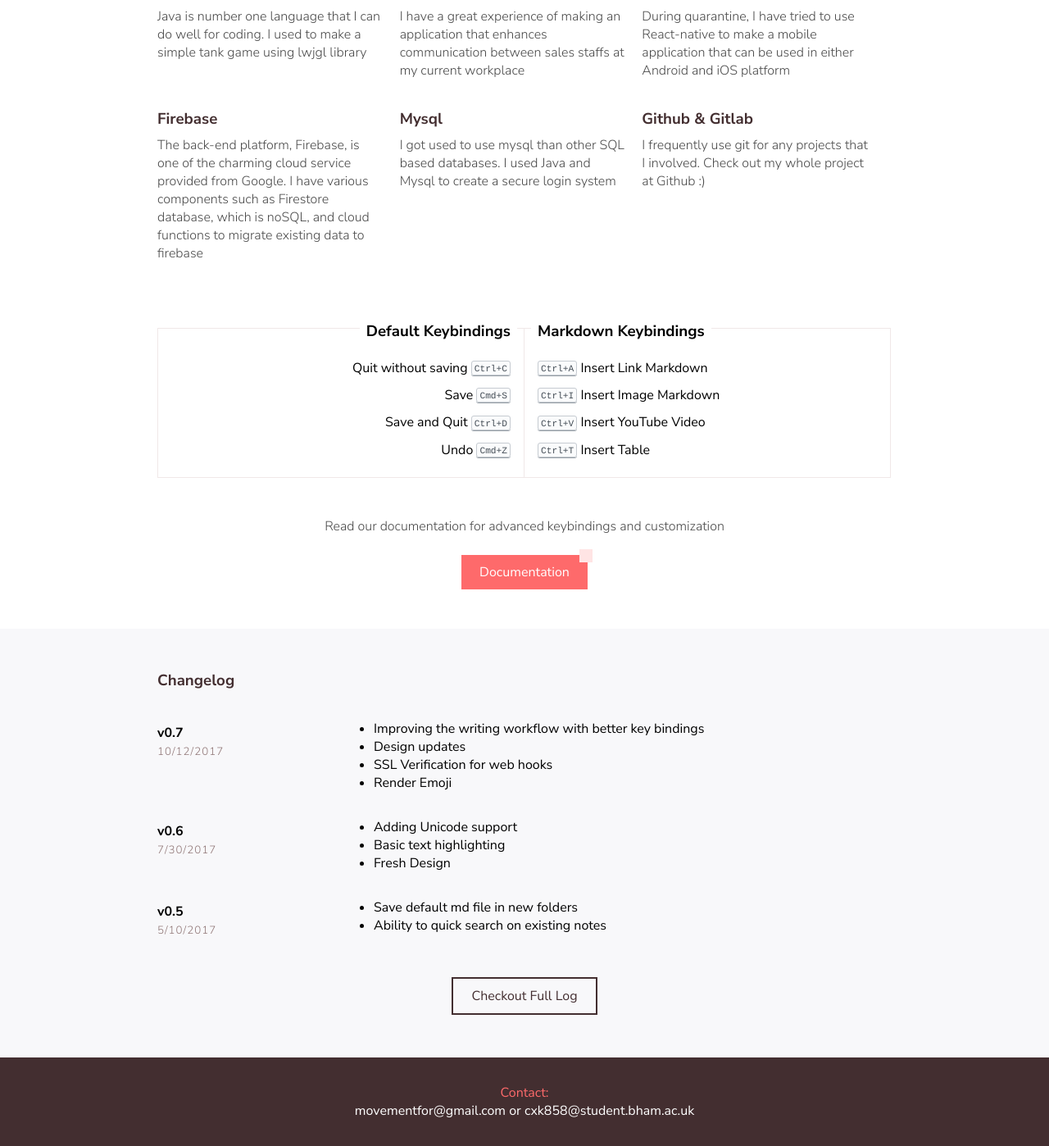
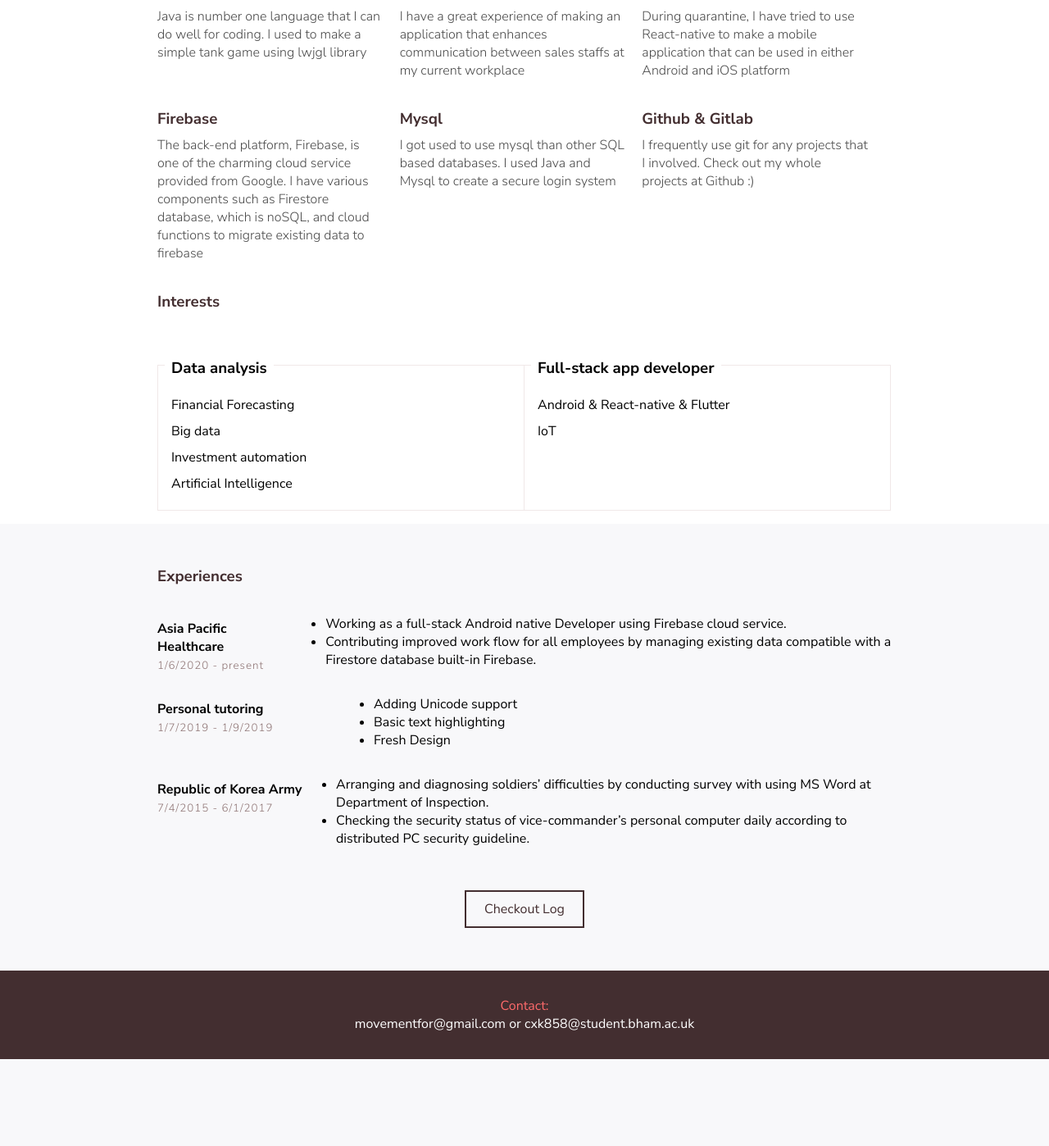
Before and after one commit to eddie8615/Django-website, a Django app: page / in a window 1280 px wide. Shown: the part 570-1968 px from the top of the page at 82% size. After the commit the page ends 1862 px from the top, so only its background shows below. Run offline with Django 3.2, Linux system fonts and the light colour scheme; some libraries are stand-ins or nearby versions.

Commit message:
Mostly finished putting CV on dashboard site

```diff
--- a/dashboard/static/css/scribbler-landing.css
+++ b/dashboard/static/css/scribbler-landing.css
@@ -73,7 +73,7 @@ nav {
 }
 
 .keybinding__detail:first-child {
-  text-align: right;
+  text-align: left;
   padding-right: 1rem;
 }
 
@@ -84,7 +84,7 @@ nav {
 
 .keybinding__detail:first-child .keybinding__title {
   position: absolute;
-  right: 0.5rem;
+  left: 0.5rem;
   top: -2rem;
   background-color: white;
   padding: 0 0.5rem;
--- a/dashboard/template/index.html
+++ b/dashboard/template/index.html
@@ -61,51 +61,49 @@
         </div>
         <div class="feature__item">
           <h3 class="section__title">Github & Gitlab</h3>
-          <p>I frequently use git for any projects that I involved. Check out my whole project at Github :)</p>
+          <p>I frequently use git for any projects that I involved. Check out my whole projects at Github :)</p>
         </div>
+      </div>
+
+      <div class="interests">
+        <h3 class="section__title">Interests</h3>
       </div>
       <div class="keybinding">
         <ul class="keybinding__detail">
-          <h3 class="keybinding__title">Default Keybindings</h3>
-          <li>Quit without saving <span class="keybinding__label">Ctrl+C</span></li>
-          <li>Save <span class="keybinding__label">Cmd+S</span></li>
-          <li>Save and Quit <span class="keybinding__label">Ctrl+D</span></li>
-          <li>Undo <span class="keybinding__label">Cmd+Z</span></li>
+          <h3 class="keybinding__title">Data analysis</h3>
+          <li>Financial Forecasting</li>
+          <li>Big data</li>
+          <li>Investment automation</li>
+          <li>Artificial Intelligence</li>
+
         </ul>
         <ul class="keybinding__detail">
-          <h3 class="keybinding__title">Markdown Keybindings</h3>
-          <li><span class="keybinding__label">Ctrl+A</span> Insert Link Markdown</li>
-          <li><span class="keybinding__label">Ctrl+I</span> Insert Image Markdown</li>
-          <li><span class="keybinding__label">Ctrl+V</span> Insert YouTube Video</li>
-          <li><span class="keybinding__label">Ctrl+T</span> Insert Table</li>
+          <h3 class="keybinding__title">Full-stack app developer</h3>
+          <li>Android & React-native & Flutter</li>
+          <li>IoT</li>
         </ul>
-      </div>
-      <div class="callout">
-        <p>Read our documentation for advanced keybindings and customization</p>
-        <a href="doc.html" class="button--primary">Documentation</a>
       </div>
     </div>
     <div class="changelog">
       <div class="wrapper">
-        <h3 class="section__title">Changelog</h3>
+        <h3 class="section__title">Experiences</h3>
         <div class="changelog__item">
           <div class="changelog__meta">
-            <h4 class="changelog__title">v0.7</h4>
-            <small class="changelog__date">10/12/2017</small>
+            <h4 class="changelog__title">Asia Pacific Healthcare</h4>
+            <small class="changelog__date">1/6/2020 - present</small>
           </div>
           <div class="changelog__detail">
             <ul>
-              <li>Improving the writing workflow with better key bindings</li>
-              <li>Design updates</li>
-              <li>SSL Verification for web hooks</li>
-              <li>Render Emoji</li>
+              <li>Working as a full-stack Android native Developer using Firebase cloud service.</li>
+              <li>Contributing improved work flow for all employees by managing existing data compatible with a Firestore database built-in Firebase.</li>
+
             </ul>
           </div>
         </div>
         <div class="changelog__item">
           <div class="changelog__meta">
-            <h4 class="changelog__title">v0.6</h4>
-            <small class="changelog__date">7/30/2017</small>
+            <h4 class="changelog__title">Personal tutoring</h4>
+            <small class="changelog__date">1/7/2019 - 1/9/2019</small>
           </div>
           <div class="changelog__detail">
             <ul>
@@ -117,26 +115,24 @@
         </div>
         <div class="changelog__item">
           <div class="changelog__meta">
-            <h4 class="changelog__title">v0.5</h4>
-            <small class="changelog__date">5/10/2017</small>
+            <h4 class="changelog__title">Republic of Korea Army</h4>
+            <small class="changelog__date">7/4/2015 - 6/1/2017</small>
           </div>
           <div class="changelog__detail">
             <ul>
-              <li>Save default md file in new folders</li>
-              <li>Ability to quick search on existing notes</li>
+              <li>Arranging and diagnosing soldiers’ difficulties by conducting survey with using MS Word at Department of Inspection.</li>
+              <li>Checking the security status of vice-commander’s personal computer daily according to distributed PC security guideline.</li>
             </ul>
           </div>
         </div>
         <div class="changelog__callout">
-          <a href="#" class="button--secondary">Checkout Full Log</a>
+          <a href="{% url 'post_list' %}" class="button--secondary">Checkout Log</a>
         </div>
       </div>
     </div>
     <footer class="footer">
       <div class="link link--light">Contact: </div>
       movementfor@gmail.com or cxk858@student.bham.ac.uk</footer>
-    <script src="https://cdnjs.cloudflare.com/ajax/libs/highlight.js/9.12.0/highlight.min.js"></script>
-    <script>hljs.initHighlightingOnLoad();</script>
-    <script src="scribbler.js"></script>
+
   </body>
 </html>
```
